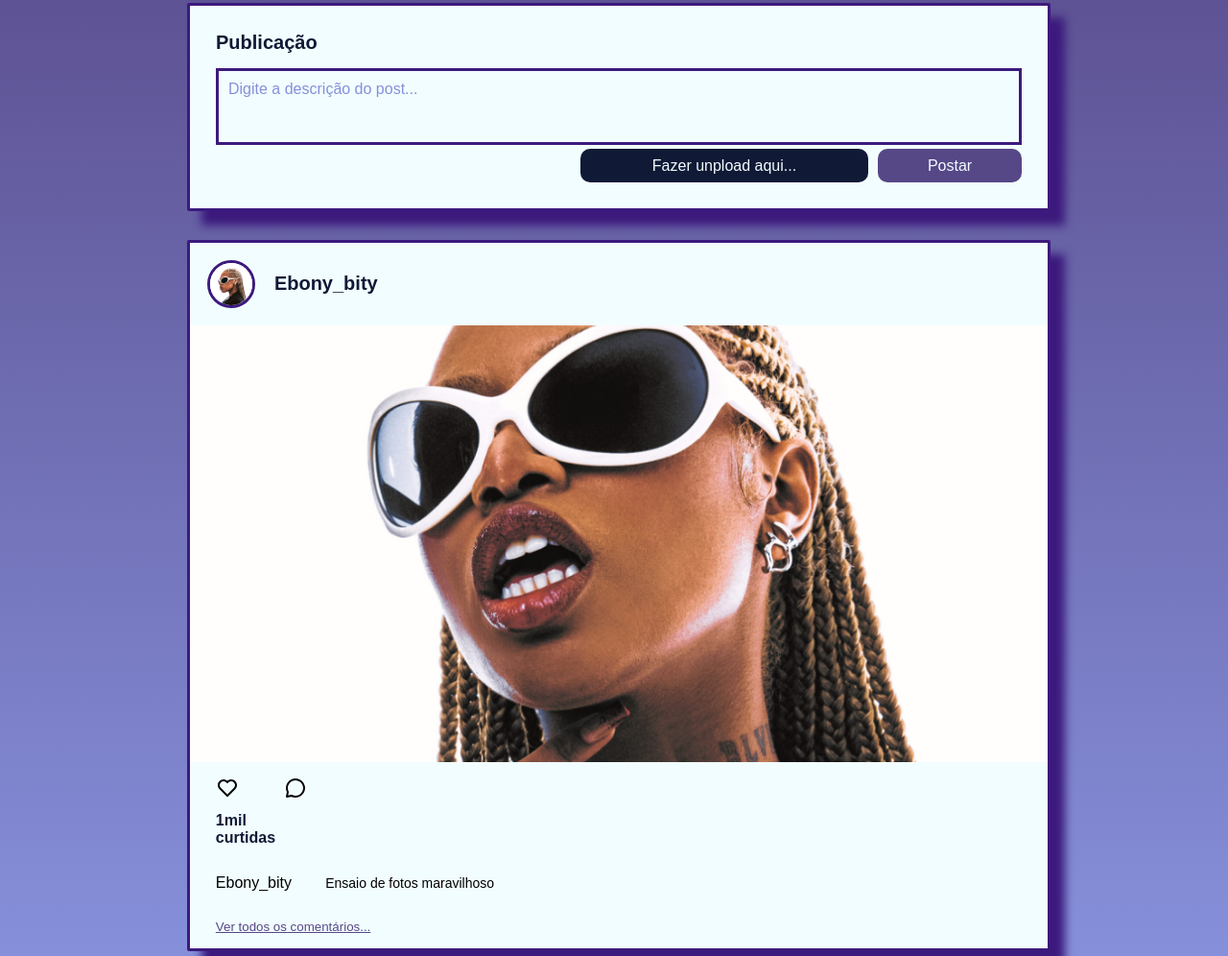
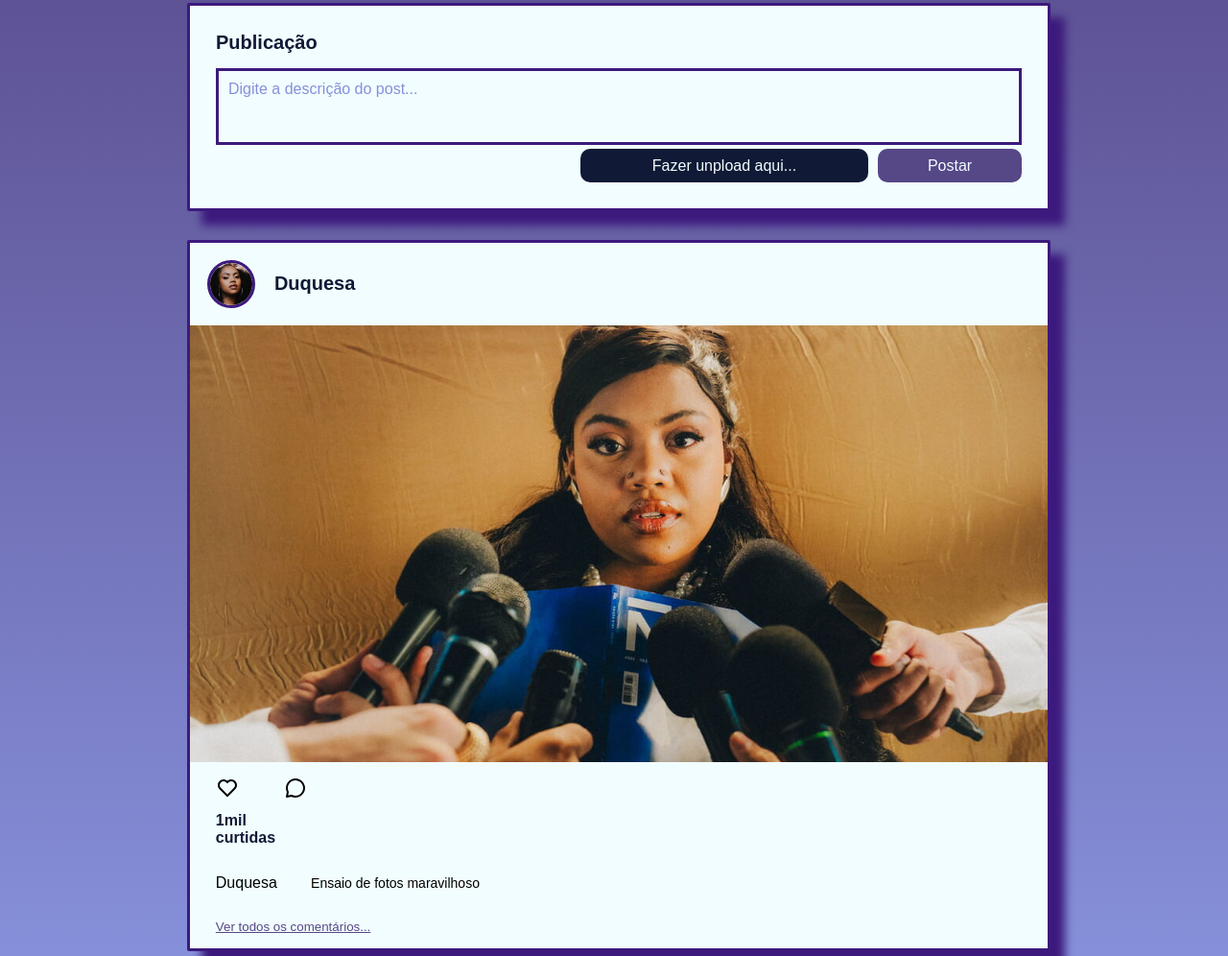
Before and after one commit to EduardoPereira30/2S-DevConnet, a plain HTML site: page static_devconnect/pages/feed.html in a window 1280 px wide. Shown: the part 266-1262 px from the top of the page at 96% size. Drawn offline with Linux system fonts and the light colour scheme; a web font is replaced by a local one.

Commit message:
ultimos retoques

```diff
--- a/static_devconnect/pages/feed.html
+++ b/static_devconnect/pages/feed.html
@@ -168,18 +168,18 @@
                 <article class="card-publi">
                     <header>
                         <a href="#">
-                            <img class="foto-perfil" src="../images/imagen-ebony.jpg" alt="Foto do stories">
-                            <span>Ebony_bity</span>
+                            <img class="foto-perfil" src="../images/imagen-duque.jpg" alt="Foto do stories">
+                            <span>Duquesa</span>
                         </a>
 
                     </header>
 
 
                     <figure>
-                        <img class="imagem-publicacao" src="../images/imagen-publi.png" alt="Publicação">
+                        <img class="imagem-publicacao" src="../images/imagen-publi-feed.jpg" alt="Publicação">
 
                         <figcaption class="descricao-publicacao">
-                            Ebony_bity
+                            Duquesa
                             <p>Ensaio de fotos maravilhoso</p>
                         </figcaption>
 
--- a/static_devconnect/style/perfil.css
+++ b/static_devconnect/style/perfil.css
@@ -48,12 +48,14 @@ main{
 #secao-perfil{
     display: flex;
     gap: 40px;
+    flex-wrap: wrap;
+    justify-content: center;
 }
 
 #informacoes-perfil{
     display: flex;
     flex-direction: column;
-    gap: 20px;
+    justify-content: space-around;
     margin-top: 10px;
 }
 
```
Also changed, not shown: static_devconnect/images/imagen-publi-feed.jpg (added).
